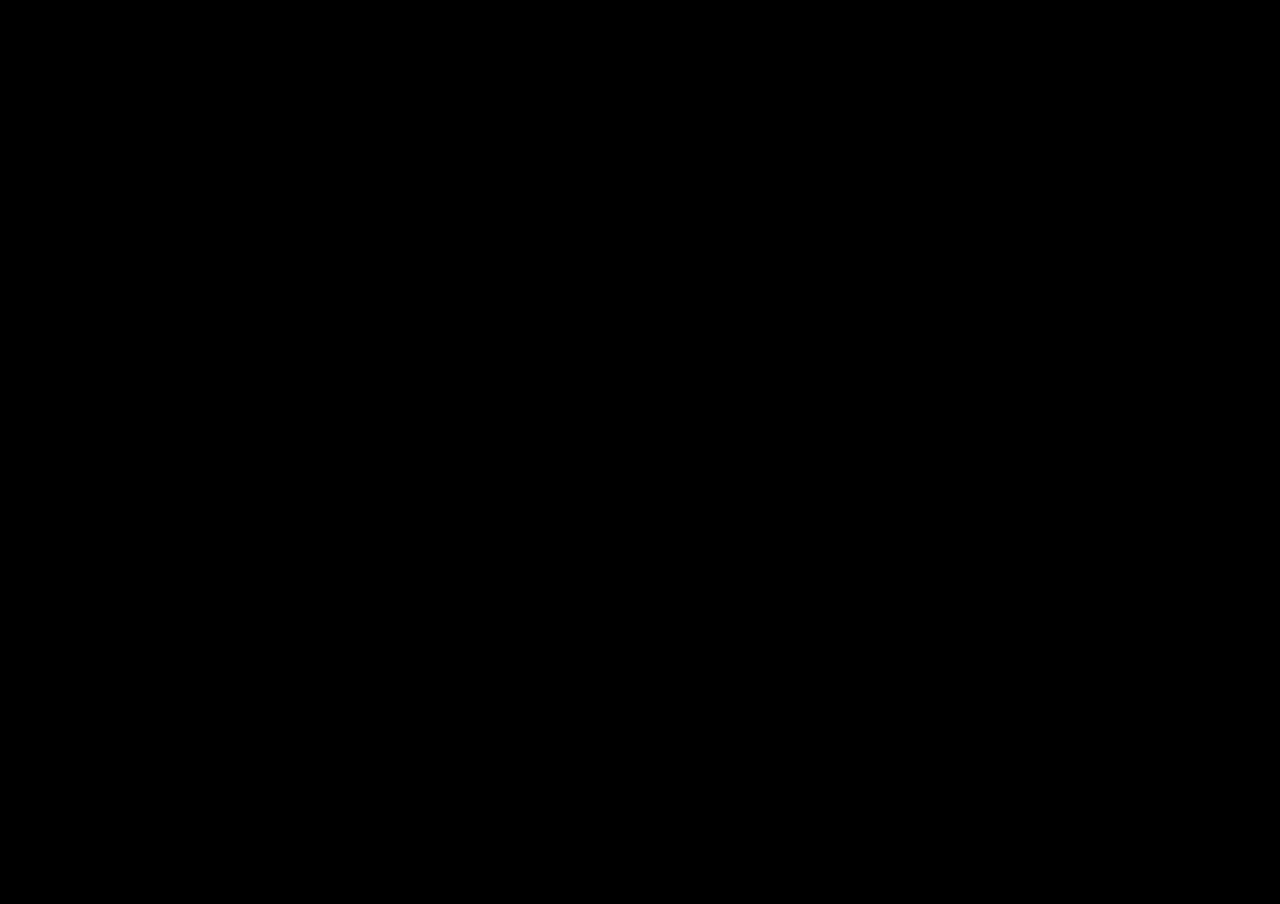
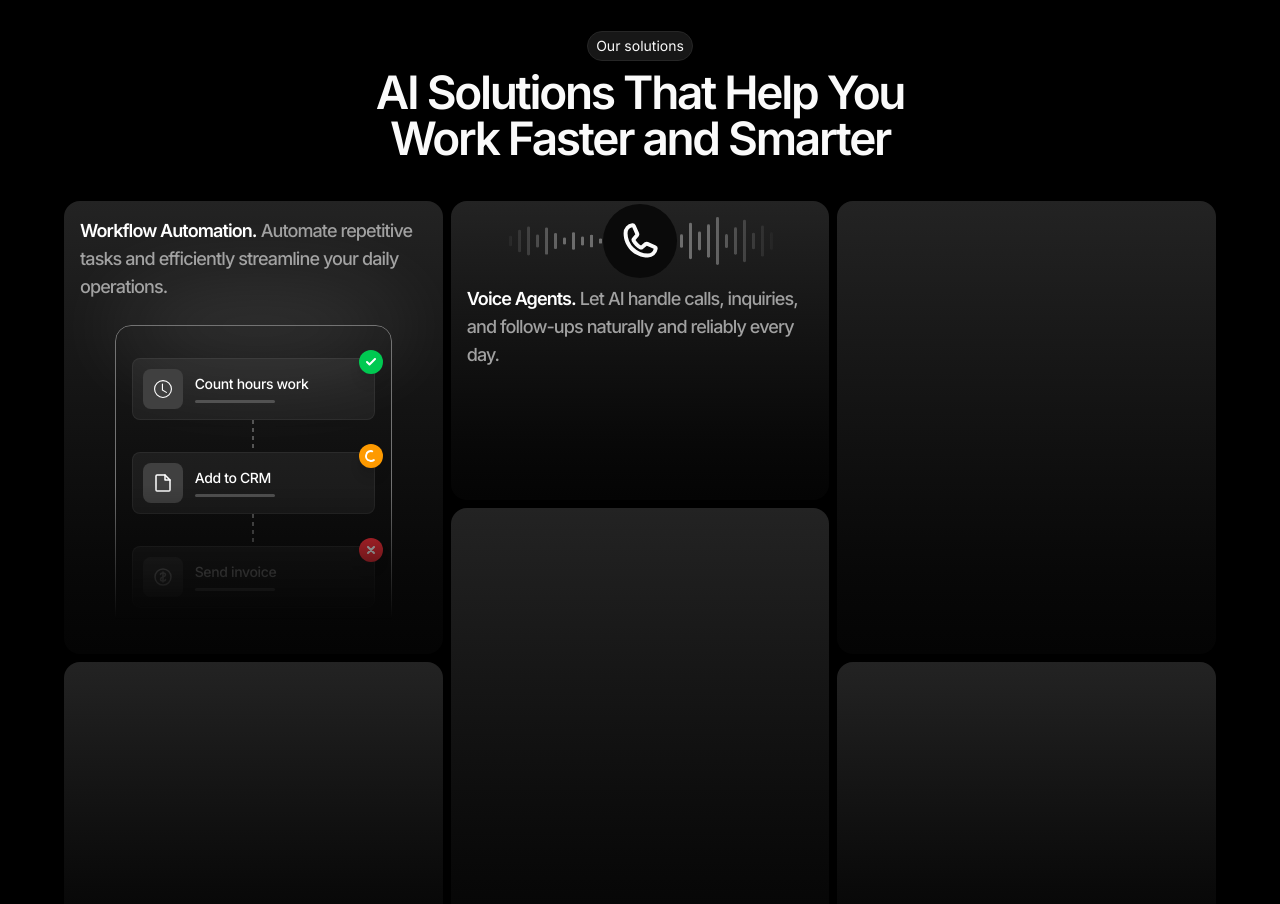
Before and after one commit to Nikhilqwert04/avix-main, a Next.js app: page / in a window 1280 px wide. Shown: the part 1860-2764 px from the top of the page. Before the commit the page ends 1891 px from the top, so only its background shows below. Built offline with nearby package versions, Linux system fonts and the light colour scheme.

Commit message:
feat: add Solution component to landing page; enhance Working component with InfoPill for improved user guidance and adjust layout for better visual consistency

```diff
--- a/app/page.tsx
+++ b/app/page.tsx
@@ -1,6 +1,7 @@
 import Hours from "@/components/landing/Hours";
 import Landing from "@/components/landing/Landing";
 import Navbar, { Footer } from "@/components/landing/Navbar";
+import Solution from "@/components/landing/Solution";
 import Working from "@/components/landing/Working";
 import Link from "next/link";
 import React from "react";
@@ -18,6 +19,7 @@ const page = () => {
       <div className="mx-auto flex w-full max-w-6xl flex-col">
         <Hours />
         <Working />
+        <Solution />
       </div>
     </div>
   );
--- a/components/blog/Blogs.tsx
+++ b/components/blog/Blogs.tsx
@@ -33,7 +33,7 @@ const blogsData = [
 
 const Blogs = () => {
   return (
-    <div className="mx-auto grid w-full max-w-7xl grid-cols-1 gap-8 px-8 md:grid-cols-2">
+    <div className="mx-auto grid h-fit w-full max-w-7xl grid-cols-1 gap-8 px-8 md:grid-cols-2">
       {blogsData.map((blog, index) => (
         <div
           key={index}
--- a/components/contact/Main.tsx
+++ b/components/contact/Main.tsx
@@ -5,7 +5,7 @@ import LowerDiv from "./LowerDiv";
 
 function main() {
   return (
-    <div className="mt-30 mb-10 flex w-full flex-col items-center overflow-x-hidden">
+    <div className="mt-30 mb-10 flex h-fit w-full flex-col items-center overflow-x-hidden">
       <UpperHeading />
       <LowerDiv />
     </div>
--- /dev/null
+++ b/components/landing/Solution.tsx
@@ -0,0 +1,223 @@
+"use client";
+import InfoPill from "../ui/InfoPill";
+import Glow from "../Glow";
+import { motion } from "framer-motion";
+import { BsClock } from "react-icons/bs";
+import { PiPhoneBold } from "react-icons/pi";
+
+const DashedConnector = () => (
+  <div className="flex h-8 items-center justify-center">
+    <div
+      className="h-full w-[2px]"
+      style={{
+        backgroundImage:
+          "repeating-linear-gradient(to bottom, #555 0px, #555 4px, transparent 4px, transparent 8px)",
+      }}
+    />
+  </div>
+);
+
+export const FirstCard = () => (
+  <div className="relative row-span-3 w-[1fr] overflow-hidden rounded-2xl bg-linear-to-b from-[#232323] to-[#040404] p-4">
+    <p className="text-lg font-medium tracking-tighter text-neutral-400">
+      <span className="font-semibold text-white">Workflow Automation.</span>{" "}
+      Automate repetitive tasks and efficiently streamline your daily
+      operations.
+    </p>
+
+    <Glow className="top-20 left-11" width="80%" height="20%" opacity={0.1} />
+    <AnalyzingContent />
+  </div>
+);
+
+export const AnalyzingContent = () => (
+  <div className="mx-auto mt-6 flex h-[calc(70%)] w-[80%] flex-col rounded-t-2xl border border-neutral-500 mask-b-from-40 px-4 pt-8">
+    {/* Step 1 — Count hours work */}
+    <div className="relative overflow-visible">
+      <div className="flex items-center gap-3 rounded-lg border border-white/6 bg-white/6 p-[10px]">
+        <div className="flex h-10 w-10 shrink-0 items-center justify-center rounded-lg bg-neutral-700">
+          <BsClock className="text-white" size={18} />
+        </div>
+        <div className="flex flex-1 flex-col gap-1.5">
+          <span className="text-sm font-medium tracking-tight text-white">
+            Count hours work
+          </span>
+          <div className="h-[3px] w-20 rounded-full bg-neutral-600" />
+        </div>
+      </div>
+      <div className="absolute -top-2 -right-2 z-10 flex h-6 w-6 items-center justify-center rounded-full bg-green-500 shadow-lg">
+        <svg width="10" height="8" viewBox="0 0 10 8" fill="none">
+          <path
+            d="M1 4L3.5 6.5L9 1"
+            stroke="white"
+            strokeWidth="2"
+            strokeLinecap="round"
+            strokeLinejoin="round"
+          />
+        </svg>
+      </div>
+    </div>
+
+    <DashedConnector />
+
+    {/* Step 2 — Add to CRM */}
+    <div className="relative overflow-visible">
+      <div className="flex items-center gap-3 rounded-lg border border-white/[0.06] bg-white/[0.06] p-[10px]">
+        <div className="flex h-10 w-10 flex-shrink-0 items-center justify-center rounded-lg bg-neutral-700">
+          <svg width="16" height="18" viewBox="0 0 16 18" fill="none">
+            <path
+              d="M10 1H2C1.44772 1 1 1.44772 1 2V16C1 16.5523 1.44772 17 2 17H14C14.5523 17 15 16.5523 15 16V6L10 1Z"
+              stroke="white"
+              strokeWidth="1.5"
+              strokeLinecap="round"
+              strokeLinejoin="round"
+            />
+            <path
+              d="M10 1V6H15"
+              stroke="white"
+              strokeWidth="1.5"
+              strokeLinecap="round"
+              strokeLinejoin="round"
+            />
+          </svg>
+        </div>
+        <div className="flex flex-1 flex-col gap-1.5">
+          <span className="text-sm font-medium tracking-tight text-white">
+            Add to CRM
+          </span>
+          <div className="h-[3px] w-20 rounded-full bg-neutral-600" />
+        </div>
+      </div>
+      <div className="absolute -top-2 -right-2 z-10 flex h-6 w-6 items-center justify-center rounded-full bg-amber-500 shadow-lg">
+        <motion.svg
+          width="12"
+          height="12"
+          viewBox="0 0 12 12"
+          fill="none"
+          animate={{ rotate: 360 }}
+          transition={{ duration: 2, repeat: Infinity, ease: "linear" }}
+        >
+          <path
+            d="M6 1C3.23858 1 1 3.23858 1 6C1 8.76142 3.23858 11 6 11C7.5 11 8.84315 10.3284 9.77817 9.27817"
+            stroke="white"
+            strokeWidth="2"
+            strokeLinecap="round"
+          />
+        </motion.svg>
+      </div>
+    </div>
+
+    <DashedConnector />
+
+    {/* Step 3 — Send invoice */}
+    <div className="relative overflow-visible">
+      <div className="flex items-center gap-3 rounded-lg border border-white/[0.06] bg-white/[0.06] p-[10px]">
+        <div className="flex h-10 w-10 flex-shrink-0 items-center justify-center rounded-lg bg-neutral-800">
+          <svg width="18" height="18" viewBox="0 0 18 18" fill="none">
+            <circle cx="9" cy="9" r="8" stroke="#666" strokeWidth="1.5" />
+            <path
+              d="M9 4V14"
+              stroke="#666"
+              strokeWidth="1.5"
+              strokeLinecap="round"
+            />
+            <path
+              d="M6.5 6.5C6.5 5.67 7.5 5 9 5C10.5 5 11.5 5.67 11.5 6.75C11.5 8.25 9 9 9 9C9 9 6.5 9.75 6.5 11.25C6.5 12.33 7.5 13 9 13C10.5 13 11.5 12.33 11.5 11.5"
+              stroke="#666"
+              strokeWidth="1.5"
+              strokeLinecap="round"
+            />
+          </svg>
+        </div>
+        <div className="flex flex-1 flex-col gap-1.5">
+          <span className="text-sm font-medium tracking-tight text-neutral-500">
+            Send invoice
+          </span>
+          <div className="h-[3px] w-20 rounded-full bg-neutral-700" />
+        </div>
+      </div>
+      <div className="absolute -top-2 -right-2 z-10 flex h-6 w-6 items-center justify-center rounded-full bg-red-500 shadow-lg">
+        <svg width="8" height="8" viewBox="0 0 8 8" fill="none">
+          <path
+            d="M1 1L7 7M7 1L1 7"
+            stroke="white"
+            strokeWidth="2"
+            strokeLinecap="round"
+          />
+        </svg>
+      </div>
+    </div>
+  </div>
+);
+
+const waveHeights = [
+  12, 28, 40, 20, 48, 32, 16, 44, 24, 36, 14, 42, 26, 48, 18, 38, 22, 46, 30,
+  16, 40, 20, 34, 48, 14, 28, 44, 18, 36, 22, 46, 16, 32, 48, 20, 38, 26, 42,
+  14, 30, 44, 18, 36, 22, 48, 16, 40, 28, 12, 34,
+];
+
+const WaveformBars = () => (
+  <div
+    className="inset-0 flex w-full flex-row items-center justify-start gap-[6px] px-2"
+    style={{
+      WebkitMask:
+        "linear-gradient(270deg, rgba(0,0,0,0) 0%, rgba(0,0,0,0.9) 25%, rgb(0,0,0) 51%, rgba(0,0,0,0.9) 78%, rgba(0,0,0,0) 100%)",
+      mask: "linear-gradient(270deg, rgba(0,0,0,0) 0%, rgba(0,0,0,0.9) 25%, rgb(0,0,0) 51%, rgba(0,0,0,0.9) 78%, rgba(0,0,0,0) 100%)",
+    }}
+  >
+    {waveHeights.map((h, i) => (
+      <motion.div
+        key={i}
+        className="w-[3px] shrink-0 rounded-full bg-neutral-500"
+        style={{ height: h, originY: 0.5 }}
+        animate={{ scaleY: [0.35, 1, 0.35] }}
+        transition={{
+          duration: 1.4,
+          repeat: Infinity,
+          ease: "easeInOut",
+          delay: i * 0.05,
+        }}
+      />
+    ))}
+  </div>
+);
+
+export const SecondCard = () => (
+  <div className="relative row-span-2 w-[1fr] overflow-hidden rounded-2xl bg-linear-to-b from-[#232323] to-[#040404] p-4">
+    <div className="mx-auto flex h-[180] w-[80%] items-center justify-center overflow-hidden">
+      <WaveformBars />
+      <div className="absolute z-10 flex h-60 items-center justify-center">
+        <div className="h-fit w-fit rounded-full bg-neutral-950 p-4">
+          <PiPhoneBold size={42} />
+        </div>
+      </div>
+    </div>
+    <p className="mt-5 text-lg font-medium tracking-tighter text-neutral-400">
+      <span className="font-semibold text-white">Voice Agents.</span> Let AI
+      handle calls, inquiries, and follow-ups naturally and reliably every day.
+    </p>
+  </div>
+);
+
+const Solution = () => {
+  return (
+    <div className="flex h-fit flex-col items-center gap-2 pb-20">
+      <InfoPill title="Our solutions" />
+      <h1 className="max-w-xl text-center text-[46px] leading-none font-semibold tracking-tighter">
+        AI Solutions That Help You Work Faster and Smarter
+      </h1>
+
+      <div className="mt-8 grid h-[95vh] w-full grid-cols-3 grid-rows-5 gap-2">
+        <FirstCard />
+        <SecondCard />
+        <div className="relative row-span-3 w-[1fr] overflow-hidden rounded-2xl bg-linear-to-b from-[#232323] to-[#040404]"></div>
+
+        <div className="relative row-span-3 w-[1fr] overflow-hidden rounded-2xl bg-linear-to-b from-[#232323] to-[#040404]"></div>
+        <div className="relative row-span-2 w-[1fr] overflow-hidden rounded-2xl bg-linear-to-b from-[#232323] to-[#040404]"></div>
+        <div className="relative row-span-2 w-[1fr] overflow-hidden rounded-2xl bg-linear-to-b from-[#232323] to-[#040404]"></div>
+      </div>
+    </div>
+  );
+};
+
+export default Solution;
--- a/components/landing/Working.tsx
+++ b/components/landing/Working.tsx
@@ -22,6 +22,7 @@ import {
   SiLinear,
   SiGoogleanalytics,
 } from "react-icons/si";
+import InfoPill from "../ui/InfoPill";
 
 export const StepCount = ({ step }: { step: string }) => {
   return (
@@ -304,9 +305,7 @@ export default function Working() {
 
   return (
     <div className="flex w-full flex-col gap-2 pb-24">
-      <span className="w-fit rounded-full border border-neutral-800 bg-neutral-900 px-2 py-1 text-sm">
-        How it works
-      </span>
+      <InfoPill title="How it works" />
       <h1 className="max-w-md text-[46px] leading-[1.2] font-semibold tracking-tighter">
         How we help you get real results with AI
       </h1>
@@ -341,7 +340,7 @@ export default function Working() {
             variants={cardVariants}
             initial="hidden"
             animate={inView ? "visible" : "hidden"}
-            className="relative w-[1fr] overflow-hidden rounded-2xl bg-linear-to-b from-[#232323] to-[#0F0F0F]"
+            className="relative w-[1fr] overflow-hidden rounded-2xl bg-linear-to-b from-[#232323] to-[#040404]"
           >
             <Glow className="top-3 left-11" width="80%" height="20%" />
             <StepCount step={card.step} />
--- /dev/null
+++ b/components/ui/InfoPill.tsx
@@ -0,0 +1,11 @@
+import React from "react";
+
+const InfoPill = ({ title }: { title: string }) => {
+  return (
+    <span className="w-fit rounded-full border border-neutral-800 bg-neutral-900 px-2 py-1 text-sm">
+      {title}
+    </span>
+  );
+};
+
+export default InfoPill;
```
